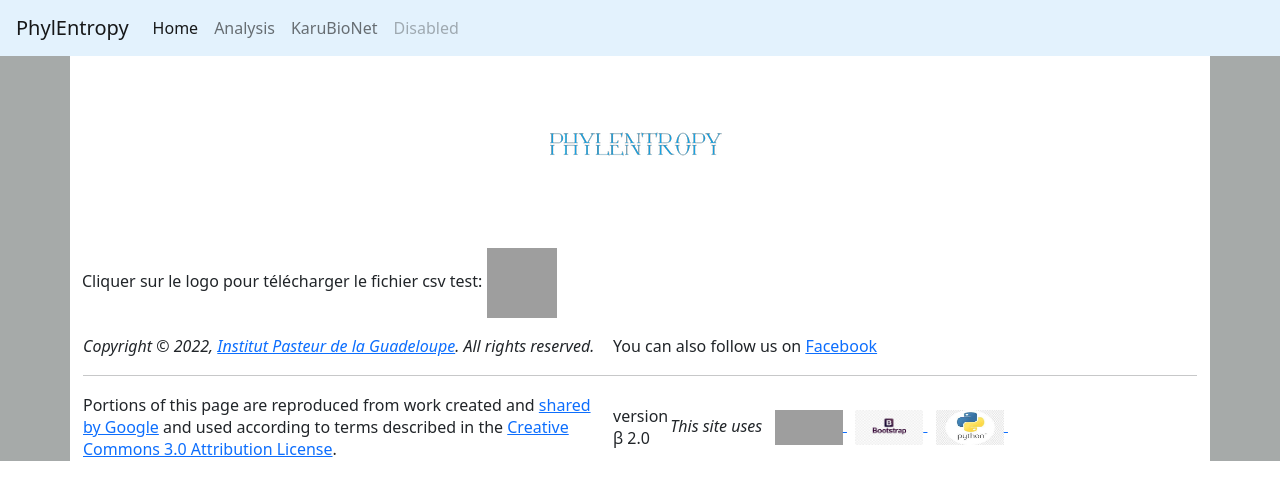
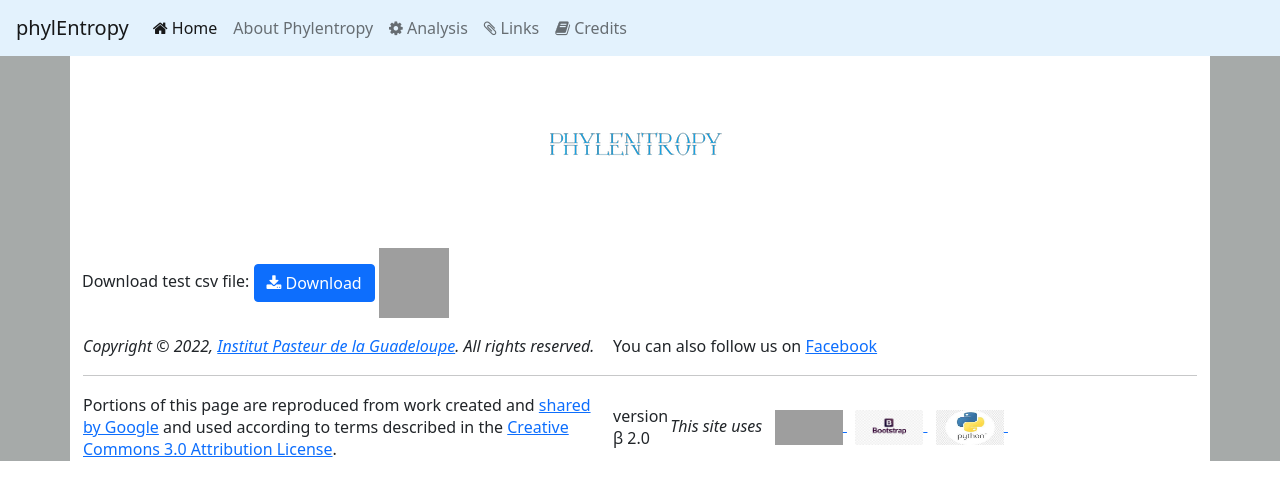
Before and after one commit to dcazenav/PhylEntropy, a Django app: page /base/ in a window 1280 px wide. Shown: the top 500 px of the page. Run offline with Django 3.2, Linux system fonts and the light colour scheme; some libraries are stand-ins or nearby versions; grey boxes are pictures that could not be loaded.

Commit message:
ajout des nouveaux onglets, manque plus qu'à rajouter les liens + le contenue des pages "Crédits" et "Links"

```diff
--- a/phylogene_app/templates/base.html
+++ b/phylogene_app/templates/base.html
@@ -15,10 +15,12 @@
     integrity="sha384-MCw98/SFnGE8fJT3GXwEOngsV7Zt27NXFoaoApmYm81iuXoPkFOJwJ8ERdknLPMO" crossorigin="anonymous">
   <link rel="stylesheet" href="https://cdn.datatables.net/v/dt/dt-1.10.13/se-1.2.0/datatables.min.css">
   <link rel="stylesheet" href="../static/css/bootstrap.min.css">
+{% comment %}
   <link rel="stylesheet" href="../static/css/phylotree.css">
+{% endcomment %}
 
   {% endblock %}
-  <title>PhylEntropy</title>
+  <title>phylEntropy</title>
 
   <style>
     h1 {
@@ -29,25 +31,31 @@
 
 <body>
         <nav class="navbar navbar-expand-md navbar-light fixed-top " style="background-color: #e3f2fd;">
-    <a class="navbar-brand" href="#">PhylEntropy</a>
-    <button class="navbar-toggler" type="button" data-toggle="collapse" data-target="#navbarCollapse"
-      aria-controls="navbarCollapse" aria-expanded="false" aria-label="Toggle navigation">
+            <a class="navbar-brand" href="#">phylEntropy</a>
+            <button class="navbar-toggler" type="button" data-toggle="collapse" data-target="#navbarCollapse" aria-controls="navbarCollapse" aria-expanded="false" aria-label="Toggle navigation">
               <span class="navbar-toggler-icon"></span>
             </button>
             <div class="collapse navbar-collapse" id="navbarCollapse">
               <ul class="navbar-nav mr-auto">
+
                 <li class="nav-item active">
-          <a class="nav-link" href="{% url 'intro' %}">Home </a>
+                  <a class="nav-link" href="{% url 'intro' %}"><i class="fa fa-home"></i> Home<span class="sr-only">(current)</span></a>
+                </li>
 
+                <li class="nav-item">
+                  <a class="nav-link" href="#" onclick="return show('Page2','Page1');">About Phylentropy</a>
                 </li>
+
                 <li class="nav-item">
-          <a class="nav-link" href="{% url 'phylogene_import' %}">Analysis<span class="sr-only">(current)</span></a>
+                    <a class="nav-link" href="{% url 'phylogene_import' %}"><i class='fa fa-cog'></i> Analysis</a>
                 </li>
+
                 <li class="nav-item">
-          <a class="nav-link" href="http://www.pasteur-guadeloupe.fr/karubionet.html" target="_blank">KaruBioNet</a>
+                  <a class="nav-link" href="#"><i class='fa fa-paperclip'></i> Links</a>
                 </li>
+
                 <li class="nav-item">
-          <a class="nav-link disabled" href="#">Disabled</a>
+                    <a class="nav-link" href="#" onclick="return show('Page3','Page1');"><i class="fa fa-book"></i> Credits</a>
                 </li>
               </ul>
               <!-- <form class="form-inline mt-2 mt-md-0">
@@ -61,7 +69,7 @@
 
     <!--BANDEAU -->
     <div class="container" style="background-color: #ffffff;">
-      <a href="http://www.pasteur-guadeloupe.fr/karubionet.html" target="_blank" col>
+      <a href="http://www.pasteur-guadeloupe.fr/karubionet.html" target="_blank" col></a>
         <div class="col-lg-4" style="float:none;margin:auto;">
           <div class="d-flex flex-column text-center height100">
             <div>
@@ -70,9 +78,8 @@
               <img src="../static/img/LogoSample_ByTailorBrands.jpg" class="rounded" />
             </div>
           </div>
-      </a>
         </div>
-    <p>Cliquer sur le logo pour télécharger le fichier csv test:
+    <p>Download test csv file: <button type="submit" class="btn btn-primary" onclick="window.open('../static/files/exemple_2.csv')"><i class="fa fa-download"></i> Download</button>
       <a href="../static/files/exemple_csv.csv" download>
         <img src="../static/img/index.jpg" alt="csvfiletest" width="70" height="70">
       </a>
```
Lines whose indentation alone changed are shown as unchanged.
